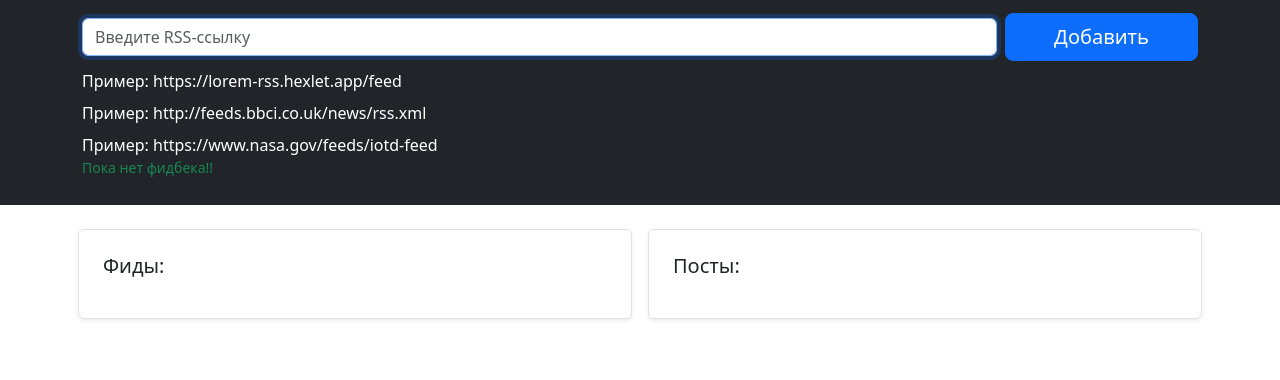
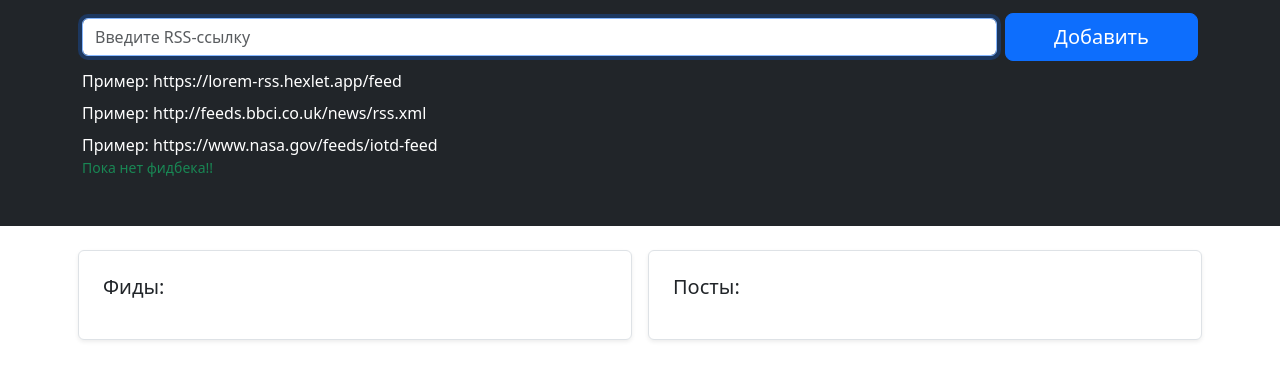
Before and after one commit to Ksuniqum23/frontend-project-11_OLD, a website built with webpack: page index.html in a window 1280 px wide. Shown: the part 156-536 px from the top of the page. Built offline with nearby package versions, Linux system fonts and the light colour scheme.

Commit message:
remove class position absolute

```diff
--- a/index.html
+++ b/index.html
@@ -33,7 +33,7 @@
             <p class="mt-2 mb-0 text-small">Пример: https://lorem-rss.hexlet.app/feed</p>
             <p class="mt-2 mb-0 text-small">Пример: http://feeds.bbci.co.uk/news/rss.xml</p>
             <p class="mt-2 mb-0 text-small">Пример: https://www.nasa.gov/feeds/iotd-feed</p>
-            <p class="feedback m-0 position-absolute small text-success">Пока нет фидбека!!</p>
+            <p class="feedback m-0 small text-success">Пока нет фидбека!!</p>
         </div>
     </main>
 
```
